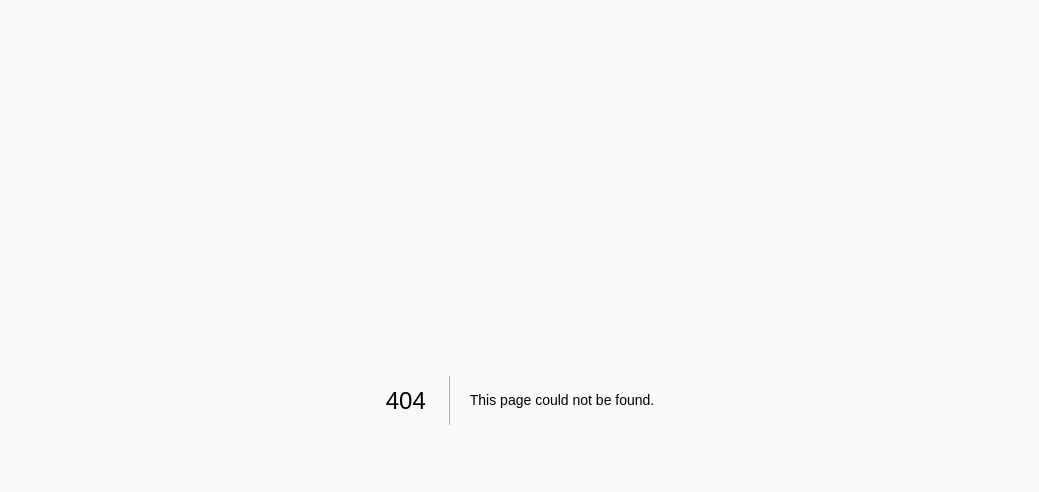
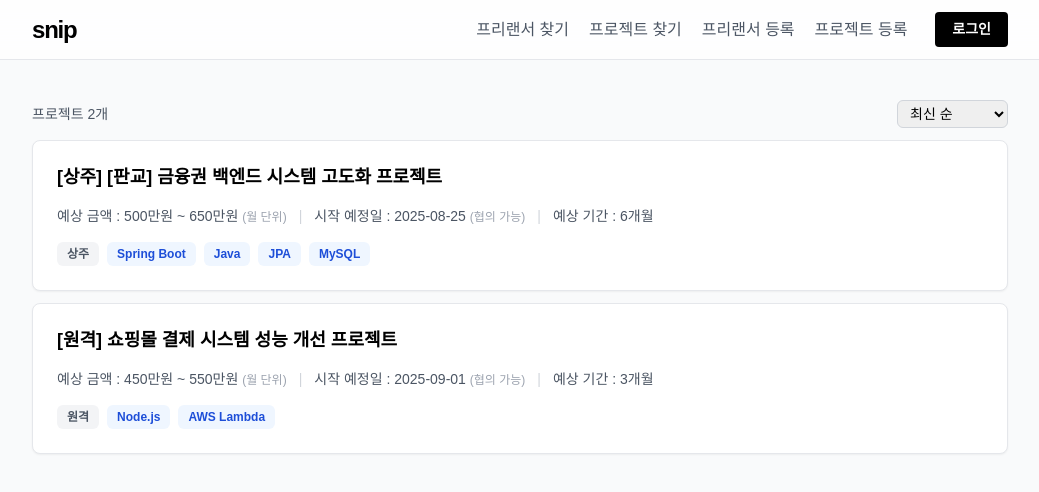
Before and after one commit to wowddok99/snip-front, a Next.js app: page /project/list in a window 1280 px wide. Before the commit this address had no page. Shown: the top 492 px of the page, without its empty margins (120-1159 px from the left). Built offline with nearby package versions, Linux system fonts and the light colour scheme; a web font is replaced by a local one.

Commit message:
feat(project): implement ProjectListPage

```diff
--- /dev/null
+++ b/src/app/project/list/page.tsx
@@ -0,0 +1,56 @@
+"use client";
+
+import Header from "@/components/layout/Header";
+import MobileMenu from "@/components/layout/MobileMenu";
+import { useState } from "react";
+import ProjectSummaryCard from "@/components/features/project/list/ProjectSummaryCard";
+
+export default function ProjectListPage() {
+    const [menuOpen, setMenuOpen] = useState(false);
+
+    const toggleMenu = () => setMenuOpen((prev) => !prev);
+
+    const projects = [
+        {
+            title: "[상주] [판교] 금융권 백엔드 시스템 고도화 프로젝트",
+            workType: "상주",
+            techStack: ["Spring Boot", "Java", "JPA", "MySQL"],
+            budget: "500만원 ~ 650만원",
+            startDate: "2025-08-25",
+            duration: "6개월"
+        },
+        {
+            title: "[원격] 쇼핑몰 결제 시스템 성능 개선 프로젝트",
+            workType: "원격",
+            techStack: ["Node.js", "AWS Lambda"],
+            budget: "450만원 ~ 550만원",
+            startDate: "2025-09-01",
+            duration: "3개월"
+        }
+    ];
+
+    return (
+        <div className="min-h-screen bg-gray-50">
+            {/* 헤더 */}
+            <Header onToggleMenu={toggleMenu} />
+            <MobileMenu isOpen={menuOpen} onToggleMenu={toggleMenu} />
+
+            <main className="flex flex-col max-w-5xl mx-auto px-6 py-10 gap-3">
+                {/* 상단 필터/정렬 영역 */}
+                <div className="flex items-center justify-between">
+                    <span className="text-gray-600 text-sm">프로젝트 {projects.length}개</span>
+                    <select className="border border-gray-300 rounded-md px-2 py-1 text-sm focus:outline-none">
+                        <option>최신 순</option>
+                        <option>금액 높은 순</option>
+                        <option>금액 낮은 순</option>
+                    </select>
+                </div>
+
+                {/* 프로젝트 카드 리스트 */}
+                {projects.map((project, idx) => (
+                    <ProjectSummaryCard key={idx} {...project} />
+                ))}
+            </main>
+        </div>
+    );
+}
--- /dev/null
+++ b/src/components/features/project/list/ProjectSummaryCard.tsx
@@ -0,0 +1,56 @@
+"use client";
+
+interface ProjectSummaryCardProps {
+    title: string;
+    techStack: string[];
+    workType: string;
+    budget: string;
+    startDate: string;
+    duration: string;
+}
+
+export default function ProjectSummaryCard({
+    title,
+    techStack,
+    workType,
+    budget,
+    startDate,
+    duration
+}: ProjectSummaryCardProps) {
+    return (
+        <div className="flex flex-col gap-4 cursor-pointer rounded-lg border bg-white p-6 shadow-sm transition hover:shadow-md">
+
+            {/* 제목 */}
+            <h2 className="leading-snug text-lg font-semibold">{title}</h2>
+
+            {/* 금액, 일정 */}
+            <div className="flex flex-col gap-0.5 text-sm text-gray-600 md:flex-row md:gap-3">
+                <p>
+                    예상 금액 : {budget} <span className="text-xs text-gray-400">(월 단위)</span>
+                </p>
+                <span className="hidden md:inline text-gray-300">|</span>
+                <p>
+                    시작 예정일 : {startDate} <span className="text-xs text-gray-400">(협의 가능)</span>
+                </p>
+                <span className="hidden md:inline text-gray-300">|</span>
+                <p>예상 기간 : {duration}</p>
+            </div>
+
+            {/* 기술 스택 및 근무 형태 */}
+            <div className="flex flex-wrap items-center gap-2 text-xs">
+                <span className="rounded-md bg-gray-100 px-2.5 py-1 font-semibold text-gray-600">
+                    {workType}
+                </span>
+                {techStack.map((tech, index) => (
+                    <span
+                        key={index}
+                        className="rounded-md bg-blue-50 px-2.5 py-1 font-semibold text-blue-700"
+                    >
+                        {tech}
+                    </span>
+                ))}
+            </div>
+
+        </div>
+    );
+}
```
